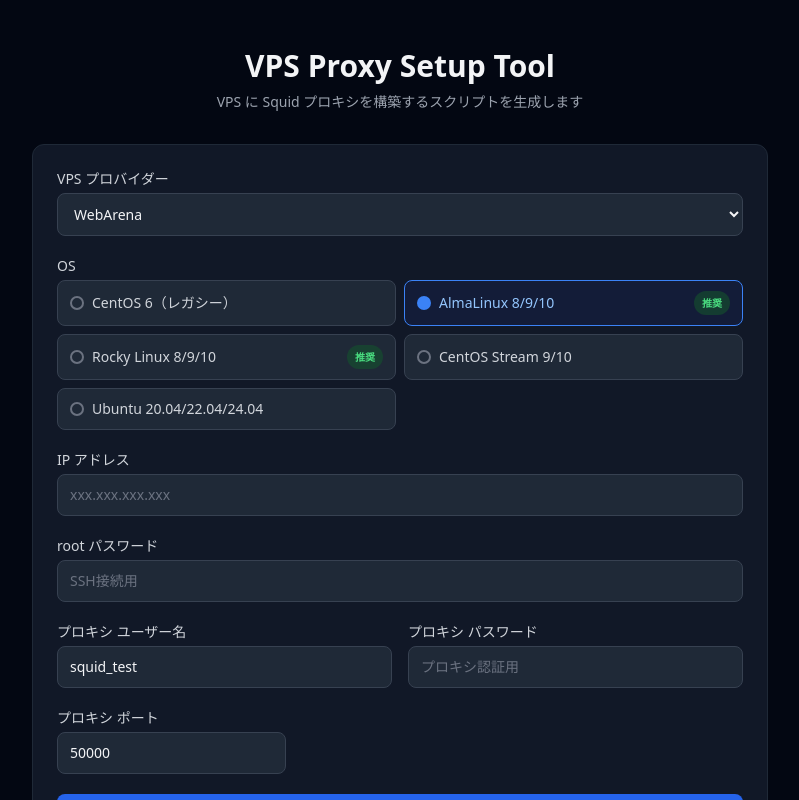
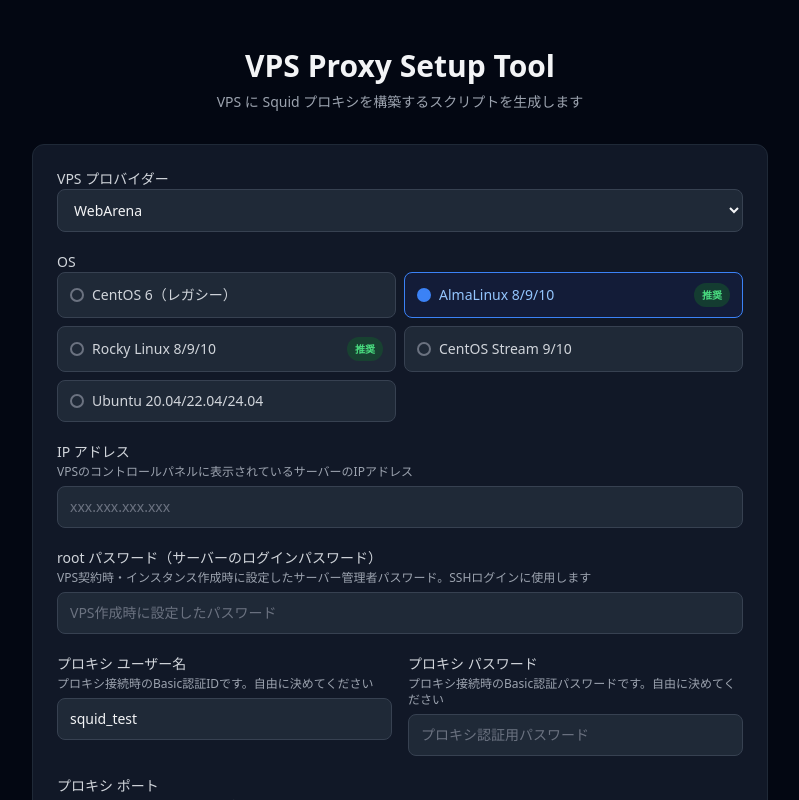
Before and after one commit to 44hciruk/proxy-tool, a Next.js app: page / in a window 1280 px wide. Shown: the top 800 px of the page, without its empty margins (240-1039 px from the left). Built offline with nearby package versions, Linux system fonts and the light colour scheme.

Commit message:
improve UX: add description text to form fields

```diff
--- a/components/SetupForm.tsx
+++ b/components/SetupForm.tsx
@@ -46,7 +46,8 @@ export default function SetupForm({ onGenerate }: Props) {
 
   const inputClass =
     "w-full rounded-lg border border-gray-700 bg-gray-800 px-3 py-2.5 text-sm text-gray-100 placeholder-gray-500 focus:border-blue-500 focus:outline-none focus:ring-1 focus:ring-blue-500";
-  const labelClass = "block text-sm font-medium text-gray-300 mb-1";
+  const labelClass = "block text-sm font-medium text-gray-300";
+  const descClass = "text-xs text-gray-400 mt-0.5 mb-1.5";
 
   return (
     <form
@@ -107,6 +108,7 @@ export default function SetupForm({ onGenerate }: Props) {
       {/* IP アドレス */}
       <div>
         <label className={labelClass}>IP アドレス</label>
+        <p className={descClass}>VPSのコントロールパネルに表示されているサーバーのIPアドレス</p>
         <input
           type="text"
           required
@@ -119,11 +121,12 @@ export default function SetupForm({ onGenerate }: Props) {
 
       {/* rootパスワード */}
       <div>
-        <label className={labelClass}>root パスワード</label>
+        <label className={labelClass}>root パスワード（サーバーのログインパスワード）</label>
+        <p className={descClass}>VPS契約時・インスタンス作成時に設定したサーバー管理者パスワード。SSHログインに使用します</p>
         <input
           type="password"
           required
-          placeholder="SSH接続用"
+          placeholder="VPS作成時に設定したパスワード"
           value={form.rootPassword}
           onChange={(e) => set("rootPassword", e.target.value)}
           className={inputClass}
@@ -134,9 +137,11 @@ export default function SetupForm({ onGenerate }: Props) {
       <div className="grid grid-cols-1 sm:grid-cols-2 gap-4">
         <div>
           <label className={labelClass}>プロキシ ユーザー名</label>
+          <p className={descClass}>プロキシ接続時のBasic認証IDです。自由に決めてください</p>
           <input
             type="text"
             required
+            placeholder="squid_test"
             value={form.proxyUser}
             onChange={(e) => set("proxyUser", e.target.value)}
             className={inputClass}
@@ -144,10 +149,11 @@ export default function SetupForm({ onGenerate }: Props) {
         </div>
         <div>
           <label className={labelClass}>プロキシ パスワード</label>
+          <p className={descClass}>プロキシ接続時のBasic認証パスワードです。自由に決めてください</p>
           <input
             type="password"
             required
-            placeholder="プロキシ認証用"
+            placeholder="プロキシ認証用パスワード"
             value={form.proxyPassword}
             onChange={(e) => set("proxyPassword", e.target.value)}
             className={inputClass}
@@ -158,6 +164,7 @@ export default function SetupForm({ onGenerate }: Props) {
       {/* プロキシポート */}
       <div className="w-full sm:w-1/3">
         <label className={labelClass}>プロキシ ポート</label>
+        <p className={descClass}>50000のままで問題ありません（1025〜65535の範囲で変更可）</p>
         <input
           type="number"
           value={form.proxyPort}
```
